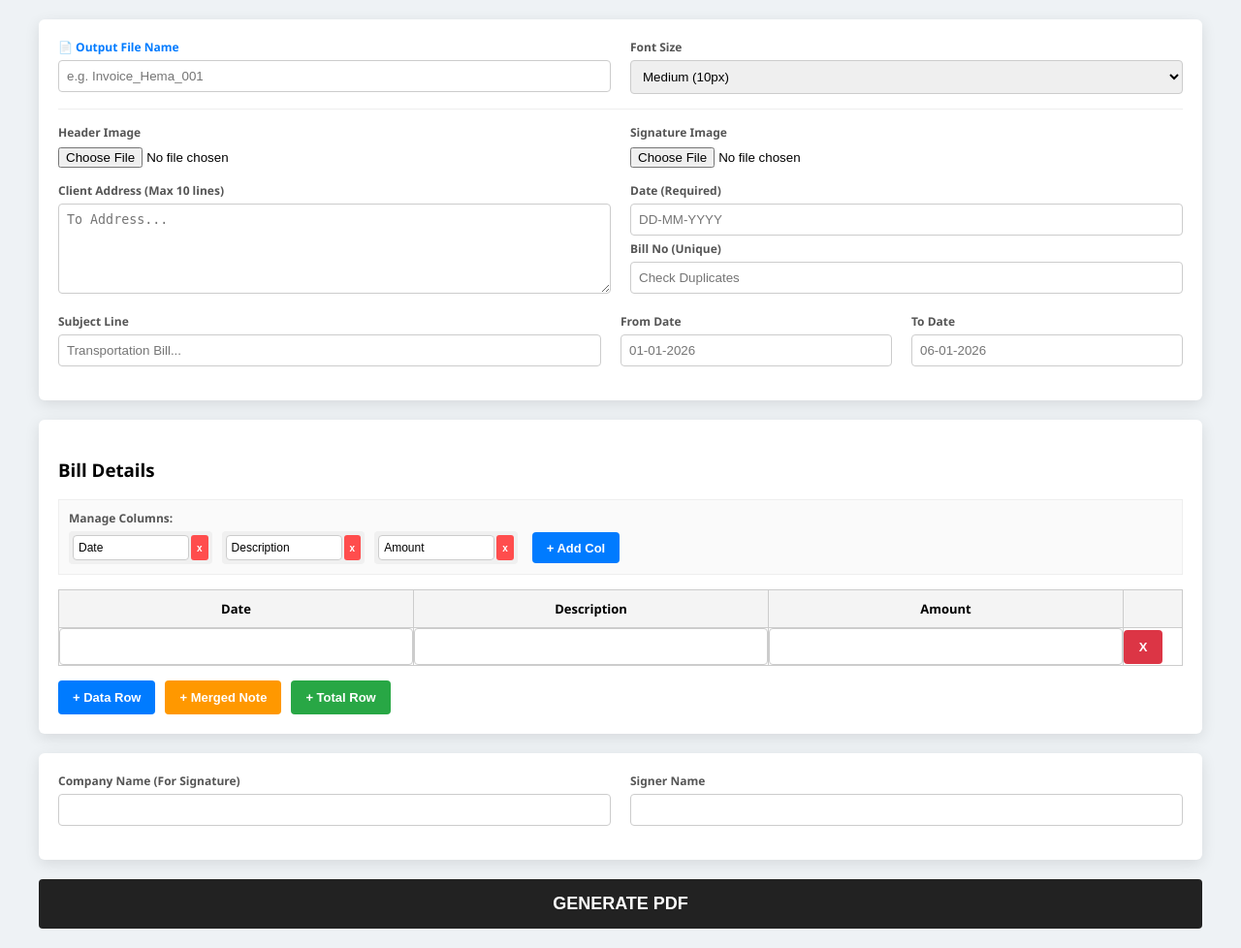
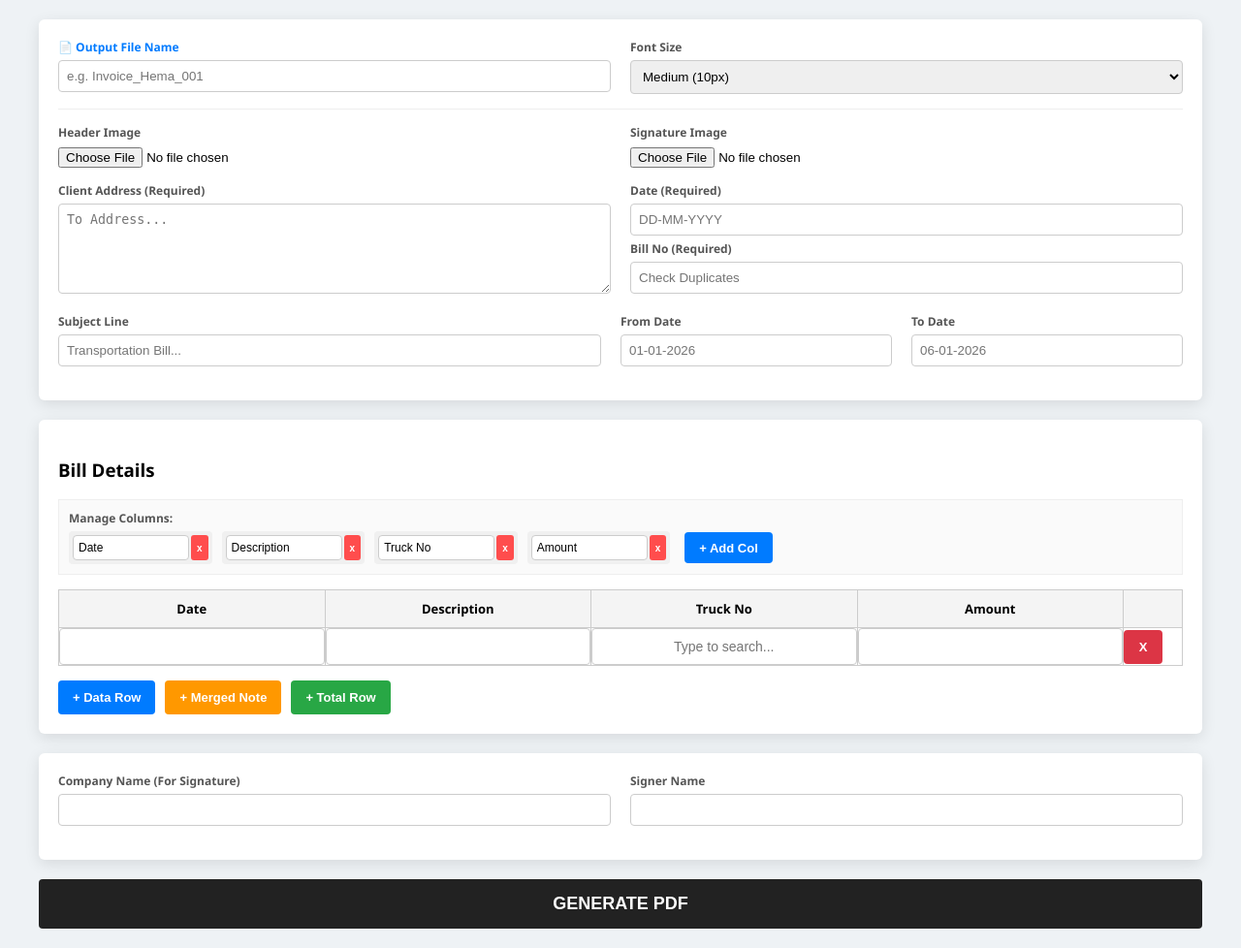
Before and after one commit to hema279/BillCraft_app, a Flask app: page / in a window 1280 px wide. Shown: the whole page at 97% size. Run offline with Flask 3, Linux system fonts and the light colour scheme.

Commit message:
Final V13: Added strict validation, duplicate check, and smart autocomplete

```diff
--- a/templates/bill.html
+++ b/templates/bill.html
@@ -4,23 +4,21 @@
     <meta charset="UTF-8">
     <title>BillCraft Excel Editor</title>
     <style>
+        /* CSS Same as before */
         body { font-family: 'Segoe UI', sans-serif; max-width: 1200px; margin: auto; padding: 20px; background: #eef2f5; }
         .sheet { background: white; padding: 20px; box-shadow: 0 4px 15px rgba(0,0,0,0.1); border-radius: 6px; }
         .row-group { display: flex; gap: 20px; margin-bottom: 15px; }
         .input-group { flex: 1; }
         label { font-weight: bold; font-size: 12px; color: #555; display: block; margin-bottom: 5px; }
         input[type="text"], input[type="number"], textarea, select { width: 100%; padding: 8px; border: 1px solid #ccc; border-radius: 4px; box-sizing: border-box;}
-
         .col-wrapper { display: flex; align-items: center; gap: 2px; background: #f0f0f0; padding: 4px; border-radius: 4px; margin-right: 5px;}
         .col-wrapper input { width: 120px; font-size: 12px; padding: 5px; border: 1px solid #ccc; }
         .btn-x-small { background: #ff4d4d; color: white; border: none; font-weight: bold; cursor: pointer; padding: 0 6px; height: 100%; border-radius: 3px; font-size: 10px; }
-
         table { width: 100%; border-collapse: collapse; margin-top: 15px; background: #fff; table-layout: fixed; }
         th { background: #f4f4f4; border: 1px solid #ccc; padding: 10px; font-size: 13px; text-align: center; }
         td { border: 1px solid #ccc; padding: 0; }
         td input { width: 100%; height: 38px; border: none; padding: 0 10px; box-sizing: border-box; outline: none; font-size: 14px; text-align: center; }
         td input:focus { background: #e8f0fe; }
-
         .toolbar { margin-top: 15px; display: flex; gap: 10px; }
         button { padding: 10px 15px; border: none; cursor: pointer; border-radius: 4px; font-weight: bold; font-size: 13px; transition: 0.2s; }
         .btn-blue { background: #007bff; color: white; }
@@ -28,7 +26,6 @@
         .btn-green { background: #28a745; color: white; }
         .btn-red { background: #dc3545; color: white; width: 40px; }
         .btn-gen { background: #222; color: white; width: 100%; padding: 15px; font-size: 18px; margin-top: 20px; }
-
         .note-input { background: #fffbe6; font-style: italic; color: #555; text-align: left !important; }
         .total-input { background: #f0fff4; font-weight: bold; text-align: right !important; }
     </style>
@@ -65,15 +62,16 @@
 
         <div class="row-group">
             <div class="input-group">
-                <label>Client Address (Max 10 lines)</label>
-                <textarea name="client_address" rows="5" placeholder="To Address..."></textarea>
+                <label>Client Address (Required)</label>
+                <textarea name="client_address" rows="5" placeholder="To Address..." required></textarea>
             </div>
             <div class="input-group">
-                <label>Date (Required)</label><input type="text" name="date" placeholder="DD-MM-YYYY">
+                <label>Date (Required)</label>
+                <input type="text" name="date" placeholder="DD-MM-YYYY" required>
                 <div style="display:flex; gap:10px; margin-top:5px;">
                     <div style="flex:1">
-                        <label>Bill No (Unique)</label>
-                        <input type="text" name="bill_no" placeholder="Check Duplicates">
+                        <label>Bill No (Required)</label>
+                        <input type="text" name="bill_no" placeholder="Check Duplicates" required>
                     </div>
                 </div>
             </div>
@@ -132,31 +130,86 @@
 <datalist id="truck-list"></datalist>
 
 <script>
-    // --- LOAD TRUCK DATA ---
+    // --- 1. LOAD TRUCK DATA ---
     window.onload = function() {
         fetch('/api/trucks')
         .then(response => response.json())
         .then(data => {
             let list = document.getElementById('truck-list');
+            list.innerHTML = ""; // Clear existing
             data.forEach(truck => {
                 let option = document.createElement('option');
                 option.value = truck;
                 list.appendChild(option);
             });
+            console.log("Loaded trucks:", data); // Debugging
         });
     }
+
+    // --- 2. COLUMN & AUTOCOMPLETE LOGIC ---
 
     function createColumnInput(name) {
         let div = document.createElement('div');
         div.className = 'col-wrapper';
         let input = document.createElement('input');
         input.type = "text"; input.name = "col_header"; input.value = name;
+
+        // CRITICAL: When user types in header, run this to update tables
         input.onkeyup = updateTableHeaders;
+
         let btn = document.createElement('button');
         btn.innerText = "x"; btn.className = "btn-x-small"; btn.type = "button";
         btn.onclick = function() { removeColumn(div); };
         div.appendChild(input); div.appendChild(btn);
         return div;
+    }
+
+    function updateTableHeaders() {
+        let inputs = document.getElementsByName('col_header');
+        let headerRow = document.getElementById('header-row');
+        headerRow.innerHTML = "";
+        inputs.forEach(input => {
+            let th = document.createElement('th');
+            th.innerText = input.value || "Col";
+            headerRow.appendChild(th);
+        });
+        let thDel = document.createElement('th'); thDel.style.width = "40px"; headerRow.appendChild(thDel);
+
+        // --- NEW: FORCE SYNC AUTOCOMPLETE ---
+        syncAutocompleteAttributes();
+    }
+
+    // --- NEW FUNCTION: The fix for Auto-Type ---
+    // This updates the data rows immediately when you rename a column to "Truck"
+    function syncAutocompleteAttributes() {
+        let colHeaders = document.getElementsByName('col_header');
+        let truckIndices = [];
+
+        // Find which columns are Truck columns
+        colHeaders.forEach((input, index) => {
+            let name = input.value.toUpperCase();
+            if (name.includes("TRUCK") || name.includes("VEHICLE") || name.includes("NO")) {
+                truckIndices.push(index);
+            }
+        });
+
+        // Loop through all data rows and apply the attribute
+        let rows = document.getElementById('body-rows').children;
+        for (let row of rows) {
+            let isDataRow = row.querySelector('input[name="row_type"]').value === 'data';
+            if (isDataRow) {
+                let inputs = row.querySelectorAll('td input[name="cell_value"]');
+                inputs.forEach((inp, index) => {
+                    if (truckIndices.includes(index)) {
+                        inp.setAttribute("list", "truck-list");
+                        inp.placeholder = "Type to search...";
+                    } else {
+                        inp.removeAttribute("list");
+                        inp.placeholder = "";
+                    }
+                });
+            }
+        }
     }
 
     function addNewColumn() {
@@ -198,18 +251,6 @@
         updateTableHeaders();
     }
 
-    function updateTableHeaders() {
-        let inputs = document.getElementsByName('col_header');
-        let headerRow = document.getElementById('header-row');
-        headerRow.innerHTML = "";
-        inputs.forEach(input => {
-            let th = document.createElement('th');
-            th.innerText = input.value || "Col";
-            headerRow.appendChild(th);
-        });
-        let thDel = document.createElement('th'); thDel.style.width = "40px"; headerRow.appendChild(thDel);
-    }
-
     function addRow() {
         let tbody = document.getElementById('body-rows');
         let tr = document.createElement('tr');
@@ -217,26 +258,19 @@
         type.type = "hidden"; type.name = "row_type"; type.value = "data";
         tr.appendChild(type);
 
-        let colHeaders = document.getElementsByName('col_header');
-        let colCount = colHeaders.length;
-
+        let colCount = document.getElementsByName('col_header').length;
         for(let i=0; i<colCount; i++) {
             let td = document.createElement('td');
             let input = document.createElement('input');
             input.type = "text"; input.name = "cell_value";
-
-            // SMART AUTOCOMPLETE CHECK
-            // If the column header contains "Truck" or "Vehicle", enable suggestions
-            let headerName = colHeaders[i].value.toUpperCase();
-            if (headerName.includes("TRUCK") || headerName.includes("VEHICLE") || headerName.includes("NO")) {
-                input.setAttribute("list", "truck-list");
-            }
-
             td.appendChild(input);
             tr.appendChild(td);
         }
         addDeleteBtn(tr);
         tbody.appendChild(tr);
+
+        // Sync newly added row with current headers
+        syncAutocompleteAttributes();
     }
 
     function addNoteRow() {
@@ -283,6 +317,7 @@
     let container = document.getElementById('col-container');
     container.appendChild(createColumnInput("Date"));
     container.appendChild(createColumnInput("Description"));
+    container.appendChild(createColumnInput("Truck No")); // Default column
     container.appendChild(createColumnInput("Amount"));
     updateTableHeaders();
     addRow();
```
